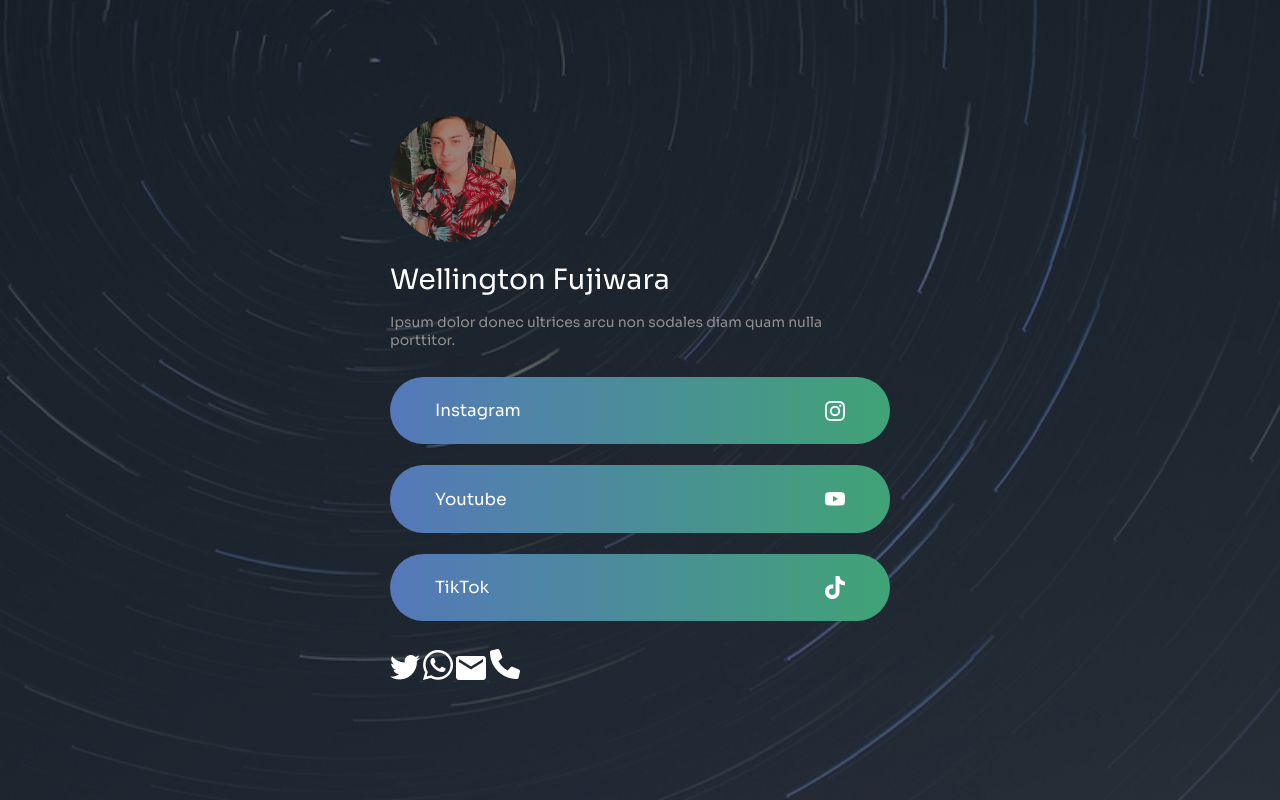
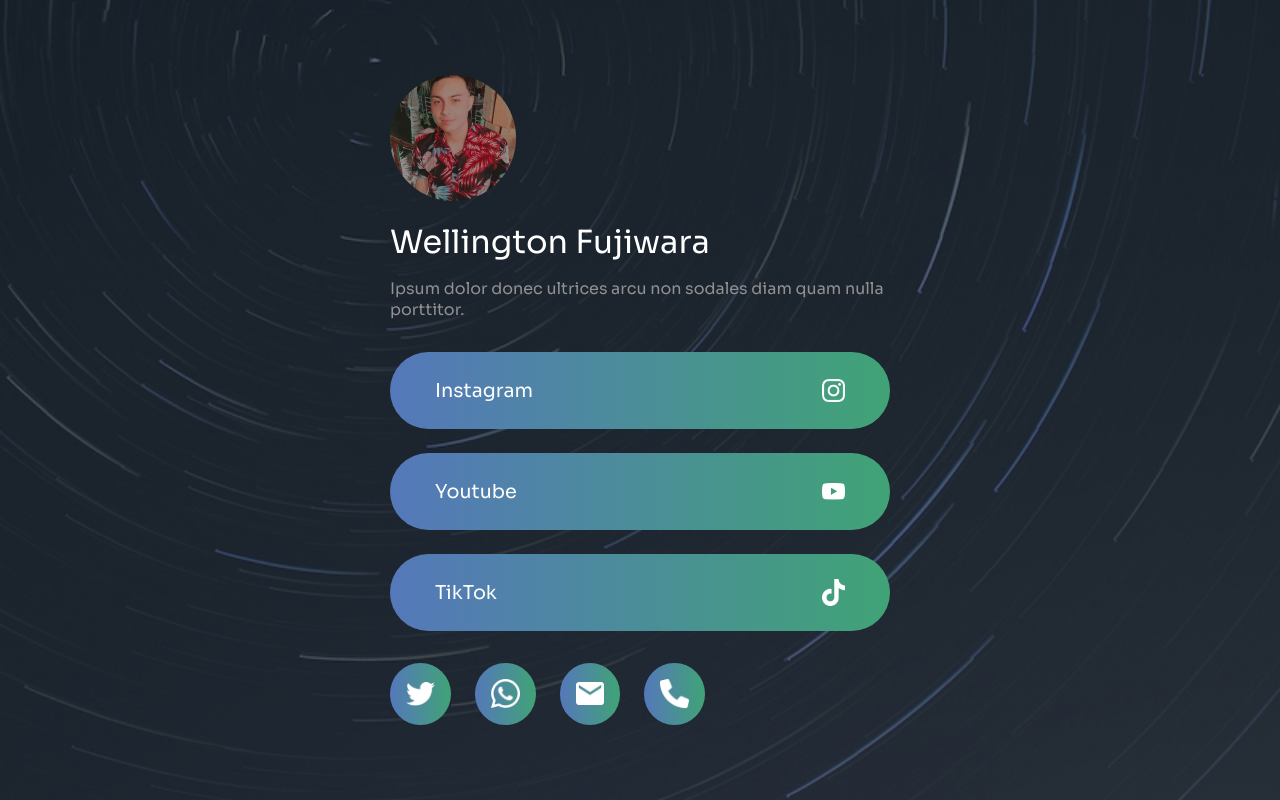
Before and after one commit to WellingtonFujiwara/Social-Links, a plain HTML site: page index.html in a window 1280 px wide. Drawn offline with Linux system fonts and the light colour scheme.

Commit message:
projeto finalizado

```diff
--- a/index.html
+++ b/index.html
@@ -40,24 +40,22 @@
         </ul>
 
         <footer>
-            <a href="">
+            <a href="" class="contact">
                 <img src="./assets/twitter.png" alt="twitter">
             </a>
 
-            <a href="">
+            <a href="https://wa.me//5517991337821" class="contact" target="_blank">
                 <img src="./assets/whatsapp.png" alt="whatsapp">
             </a>
 
-            <a href="">
+            <a href="" class="contact">
                 <img src="./assets/email.png" alt="email">
             </a>
 
-            <a href="">
+            <a href="" class="contact">
                 <img src="./assets/phone.png" alt="phone">
             </a>
         </footer>
     </section>
 </body>
 </html>
-
-<!---->
--- a/style.css
+++ b/style.css
@@ -79,3 +79,28 @@
 .link>img{
     width: 1.2em;
 }
+
+footer{
+    display: flex;
+    gap: 1.5em;
+}
+
+.contact{
+    background-image: var(--gradient);
+    padding: 1em;
+    border-radius: 50%;
+
+    display: flex;
+    align-items: center;
+    justify-content: center;
+}
+
+.contact>img{
+    width: 1.8em;
+}
+
+@media  screen and (min-width: 815px) {
+    html{
+        font-size: 16px;
+    }
+}
```
